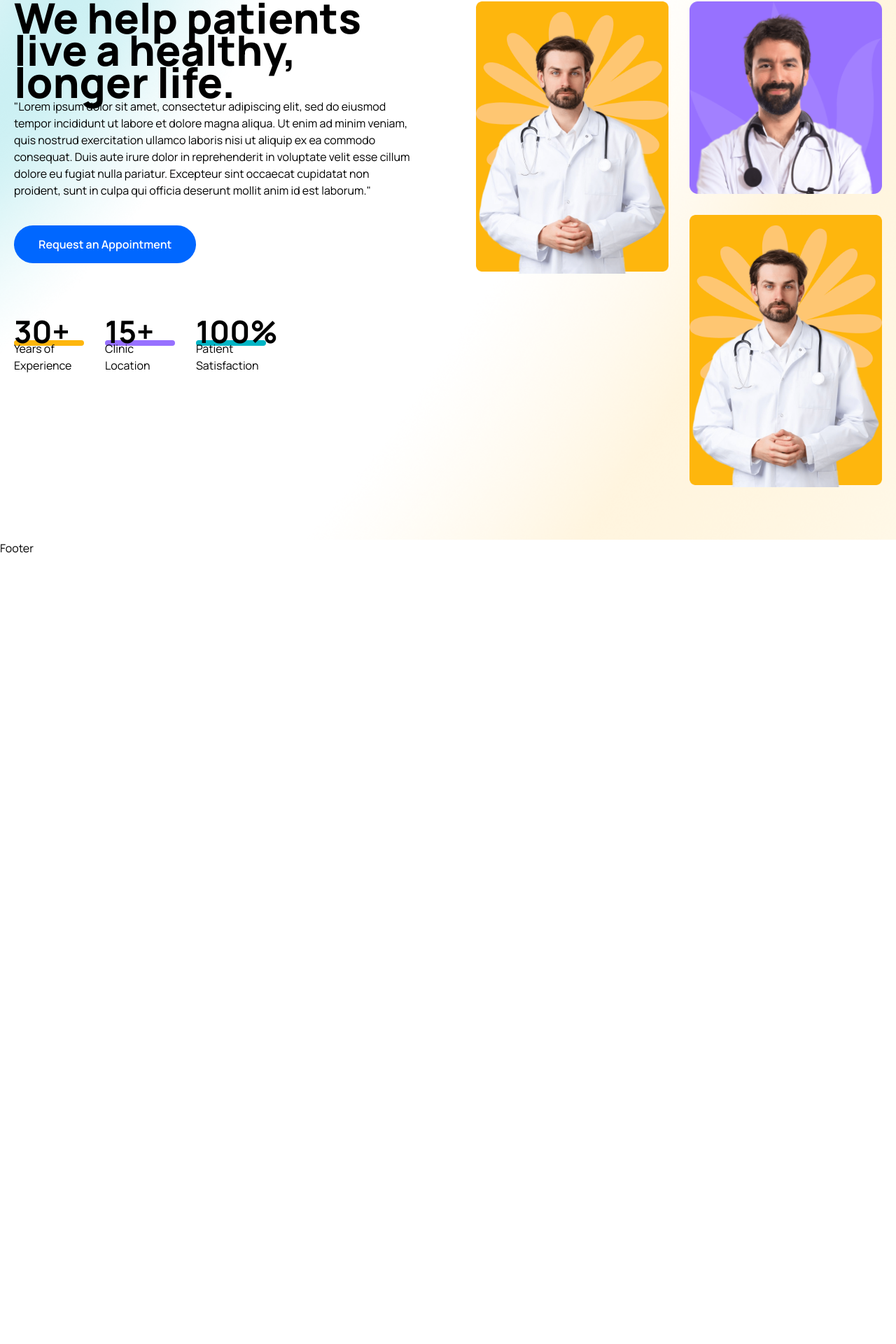
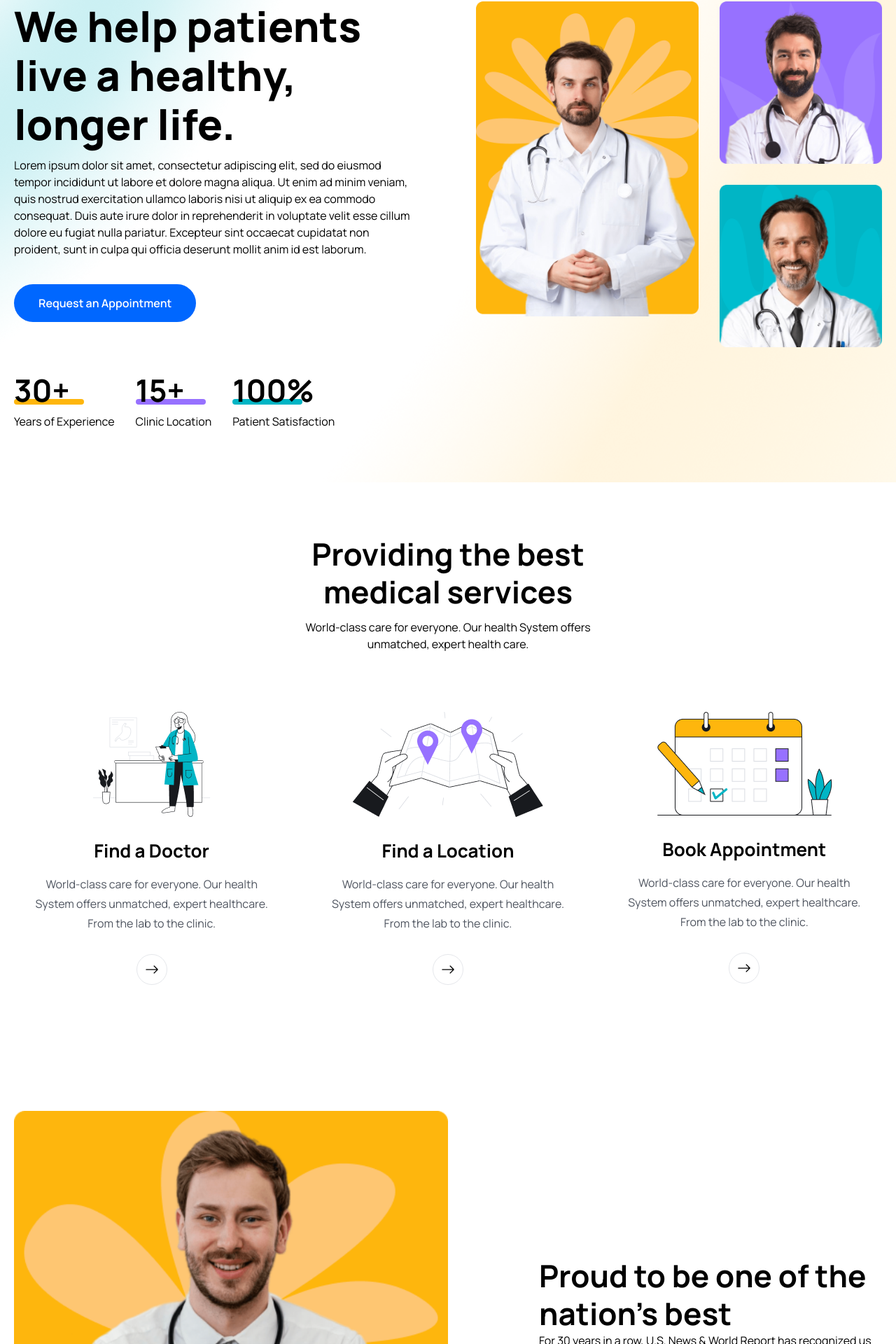
Before and after one commit to MiAiMach/HealthcareBooking, a React (Vite) app in the folder frontend/: page / in a window 1280 px wide. Shown: the part 158-2078 px from the top of the page at 70% size. Before the commit the page ends 953 px from the top, so only its background shows below. Built offline with nearby package versions, Linux system fonts and the light colour scheme.

Commit message:
Completing about section

```diff
--- a/frontend/src/App.css
+++ b/frontend/src/App.css
@@ -1,4 +1,4 @@
-@import url('https://fonts.googleapis.com/css2?family=Manrope:wght@200..800&display=swap');
+@import url('https://fonts.googleapis.com/css2?family=Manrope:wght@400..800&display=swap');
 
 *{
   margin: 0;
@@ -18,6 +18,7 @@ body{
   top: 0;
   left: 0;
   z-index: 99999;
+  background: white;
   box-sizing: 3px 3px -8px 3px #ddd;
 }
 
--- /dev/null
+++ b/frontend/src/components/About/About.jsx
@@ -0,0 +1,32 @@
+import React from 'react';
+import aboutImg from '../../assets/images/about.png';
+import aboutCardImg from '../../assets/images/about-card.png';
+
+const About = () => {
+  return (
+    <section>
+      <div className="container">
+        <div className="flex flex-col lg:flex-row lg:items-center gap-[50px] lg:gap-[130px]">
+          {/* ==========about img ============== */}
+          <div className="relative flex-shrink-0 w-full lg:w-1/2">
+            <img src={aboutImg} alt='' className="w-full h-auto" />
+            <div className="absolute z-20 bottom-4 w-[200px] md:w-[300px] right-[-30%] md:right-[-7%] lg:right-[22%]">
+              <img src={aboutCardImg} alt='' />
+            </div>
+          </div>
+          {/* ======= about content ========== */}
+          <div className="flex-1 lg:w-1/2">
+            <h2 className="text-[44px] leading-[54px] font-[700] text-headingColor">
+              Proud to be one of the nation's best
+            </h2>
+            <p className="text__para">
+              For 30 years in a row, U.S. News & World Report has recognized us as one of the best public hospitals in the Nation and #1 in Texas. Lorem ipsum dolor sit amet consectetur, adipiscing elit. Quas, nemo?
+            </p>
+          </div>
+        </div>
+      </div>
+    </section>
+  );
+};
+
+export default About;
--- a/frontend/src/pages/Home.jsx
+++ b/frontend/src/pages/Home.jsx
@@ -2,11 +2,16 @@ import React from 'react';
 import heroImg01 from '../assets/images/hero-img01.png';
 import heroImg02 from '../assets/images/hero-img02.png';
 import heroImg03 from '../assets/images/hero-img03.png';
+import icon01 from '../assets/images/icon01.png';
+import icon02 from '../assets/images/icon02.png';
+import icon03 from '../assets/images/icon03.png';
+import { Link } from 'react-router-dom';
+import { BsArrowRight } from 'react-icons/bs';
+import About from '../components/About/About';
 
 const Home = () => {
   return <>
   {/* ========== hero section============*/}
-  <>
   <section className='hero__section pt-[60px] 2xl:h-[800px]'>
     <div className='container'>
       <div className='flex flex-col lg:flex-row gap-[90px] item-center justify-between'>
@@ -14,44 +19,42 @@ const Home = () => {
         {/*========= hero content ===========*/}
         <div>
           <div className='lg:w-[570px]'>
-            <h1 className='text-[36px] leading-[46px] text-headingColor font-[800] md:text-[60px]
-            med:leading-[70px]'>
-              We help patients live a healthy, longer life.
+            <h1 className='text-[36px] leading-[46px] text-headingColor font-[800] md:text-[60px] md:leading-[70px] mb-3'>
+            We help patients live a healthy, longer life.
             </h1>
-            <p className='text__para'>"Lorem ipsum dolor sit amet, consectetur adipiscing elit, sed do eiusmod tempor incididunt ut labore et dolore magna aliqua.
-            Ut enim ad minim veniam, quis nostrud exercitation ullamco laboris nisi ut aliquip ex ea commodo consequat. Duis aute irure dolor in reprehenderit in
-            voluptate velit esse cillum dolore eu fugiat nulla pariatur. Excepteur sint occaecat cupidatat non proident, sunt in culpa qui officia deserunt mollit
-            anim id est laborum."
+            <p className='text__para'>
+              Lorem ipsum dolor sit amet, consectetur adipiscing elit, sed do eiusmod tempor incididunt ut labore et dolore magna aliqua.
+              Ut enim ad minim veniam, quis nostrud exercitation ullamco laboris nisi ut aliquip ex ea commodo consequat. Duis aute irure dolor in reprehenderit in
+              voluptate velit esse cillum dolore eu fugiat nulla pariatur. Excepteur sint occaecat cupidatat non proident, sunt in culpa qui officia deserunt mollit
+              anim id est laborum.
             </p>
+
             <button className='btn'>Request an Appointment</button>
           </div>
           {/*=========== hero counter ============*/}
           <div className='mt-[30px] lg:mt-[70px] flex flex-col lg:flex-row lg:items-center gap-5 lg:gap-[30px]'>
             <div>
-              <h2 className='text-[36px] leading[56px] lg:text-[44px] lg:leading-[54px] font-[700] text-headingColor'>
+              <h2 className='text-[36px] leading-[56px] lg:text-[44px] lg:leading-[54px] font-[700] text-headingColor'>
                 30+
               </h2>
-              <span className='w-[100px] h-2 bg-yellowColor rounded-full block mt-[-14px]'>
-                <p className='text__para'>Years of Experience</p>
-              </span>
+              <span className='w-[100px] h-2 bg-yellowColor rounded-full block mt-[-14px] mb-3'></span>
+              <p className='text__para'>Years of Experience</p>
             </div>
 
             <div>
-              <h2 className='text-[36px] leading[56px] lg:text-[44px] lg:leading-[54px] font-[700] text-headingColor'>
+              <h2 className='text-[36px] leading-[56px] lg:text-[44px] lg:leading-[54px] font-[700] text-headingColor'>
                 15+
               </h2>
-              <span className='w-[100px] h-2 bg-purpleColor rounded-full block mt-[-14px]'>
-                <p className='text__para'>Clinic Location</p>
-              </span>
+              <span className='w-[100px] h-2 bg-purpleColor rounded-full block mt-[-14px] mb-3'></span>
+              <p>Clinic Location</p>
             </div>
 
             <div>
-              <h2 className='text-[36px] leading[56px] lg:text-[44px] lg:leading-[54px] font-[700] text-headingColor'>
+              <h2 className='text-[36px] leading-[56px] lg:text-[44px] lg:leading-[54px] font-[700] text-headingColor'>
                 100%
               </h2>
-              <span className='w-[100px] h-2 bg-irisBlueColor rounded-full block mt-[-14px]'>
-                <p className='text__para'>Patient Satisfaction</p>
-              </span>
+              <span className='w-[100px] h-2 bg-irisBlueColor rounded-full block mt-[-14px] mb-3'></span>
+              <p className='text__para'>Patient Satisfaction</p>
             </div>
 
 
@@ -64,14 +67,107 @@ const Home = () => {
         </div>
         <div>
           <img src={heroImg02} alt='' className='w-full mb-[30px]'/>
-          <img src={heroImg01} alt='' className='w-full mb'/>
+          <img src={heroImg03} alt='' className='w-full mb'/>
         </div>
       </div>
       </div>
     </div>
+  </section>
+  {/* ========== hero section end ===========*/}
+  <section>
+    <div className='container'>
+      <div className='lg:w-[470px] mx-auto'>
+        <h2 className='heading text-center mb-3'>Providing the best medical services</h2>
+        <p className='text__para text-center'>World-class care for everyone. Our health System offers unmatched, expert health care.</p>
+      </div>
 
+      <div className="grid grid-cols-1 md:grid-cols2 lg:grid-cols-3 gap-5 lg:gap-[30px] mt-[30px] lg:mt-[55px]">
+
+        {/* Icon1 */}
+        <div className="py-[30px] px-5">
+
+          <div className="flex items-center justify-center">
+            <img src={icon01} alt=''/>
+          </div>
+
+          <div className="mt-[30px]">
+            <h2 className="text-[26px] leading-9 text-headingColor font-[700] text-center">
+              Find a Doctor
+            </h2>
+            <p className="text-[16px] leading-7 text-textColor font-[400] mt-4 text-center">
+              World-class care for everyone. Our health System offers
+              unmatched, expert healthcare. From the lab to the clinic.
+            </p>
+
+            <Link
+            to="/doctors"
+            className="w-[44px] h-[44px] rounded-full border border-solid border-[181A1E] mt-[30px]
+            mx-auto flex items-center justify-center group hover:bg-primaryCOlor hover:border-none"
+            >
+              <BsArrowRight className="group-hover:text-white w-6 h-5" />
+            </Link>
+          </div>
+
+        </div>
+        {/* Icon2 */}
+        <div className="py-[30px] px-5">
+
+          <div className="flex items-center justify-center">
+            <img src={icon02} alt=''/>
+          </div>
+
+          <div className="mt-[30px]">
+            <h2 className="text-[26px] leading-9 text-headingColor font-[700] text-center">
+              Find a Location
+            </h2>
+            <p className="text-[16px] leading-7 text-textColor font-[400] mt-4 text-center">
+              World-class care for everyone. Our health System offers
+              unmatched, expert healthcare. From the lab to the clinic.
+            </p>
+
+            <Link
+            to="/doctors"
+            className="w-[44px] h-[44px] rounded-full border border-solid border-[181A1E] mt-[30px]
+            mx-auto flex items-center justify-center group hover:bg-primaryCOlor hover:border-none"
+            >
+              <BsArrowRight className="group-hover:text-white w-6 h-5" />
+            </Link>
+          </div>
+
+        </div>
+        {/* Icon3 */}
+        <div className="py-[30px] px-5">
+
+          <div className="flex items-center justify-center">
+            <img src={icon03} alt=''/>
+          </div>
+
+          <div className="mt-[30px]">
+            <h2 className="text-[26px] leading-9 text-headingColor font-[700] text-center">
+              Book Appointment
+            </h2>
+            <p className="text-[16px] leading-7 text-textColor font-[400] mt-4 text-center">
+              World-class care for everyone. Our health System offers
+              unmatched, expert healthcare. From the lab to the clinic.
+            </p>
+
+            <Link
+            to="/doctors"
+            className="w-[44px] h-[44px] rounded-full border border-solid border-[181A1E] mt-[30px]
+            mx-auto flex items-center justify-center group hover:bg-primaryCOlor hover:border-none"
+            >
+              <BsArrowRight className="group-hover:text-white w-6 h-5" />
+            </Link>
+          </div>
+
+        </div>
+
+      </div>
+    </div>
   </section>
-  </>
+
+  <About />
+
   </>
 }
 
```
Also changed, not shown: frontend/src/index.css (+7 -7 lines).
